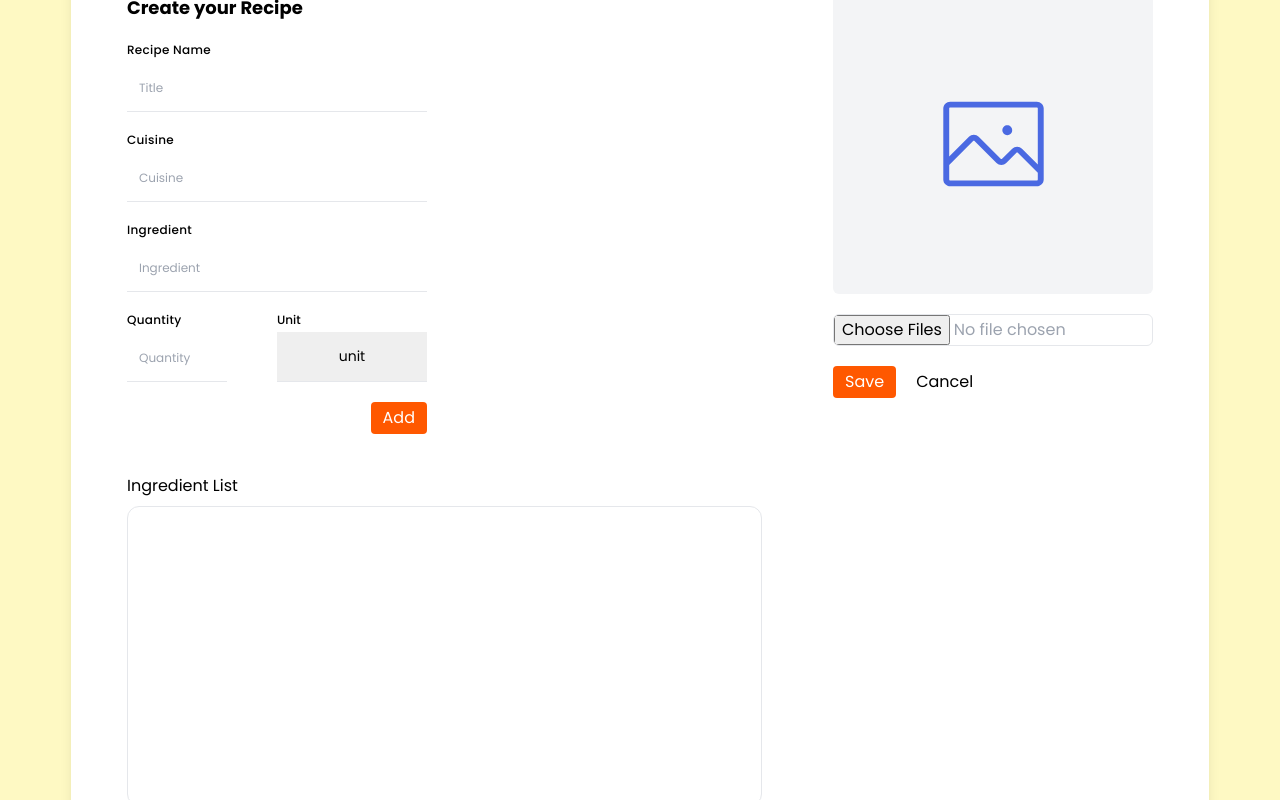
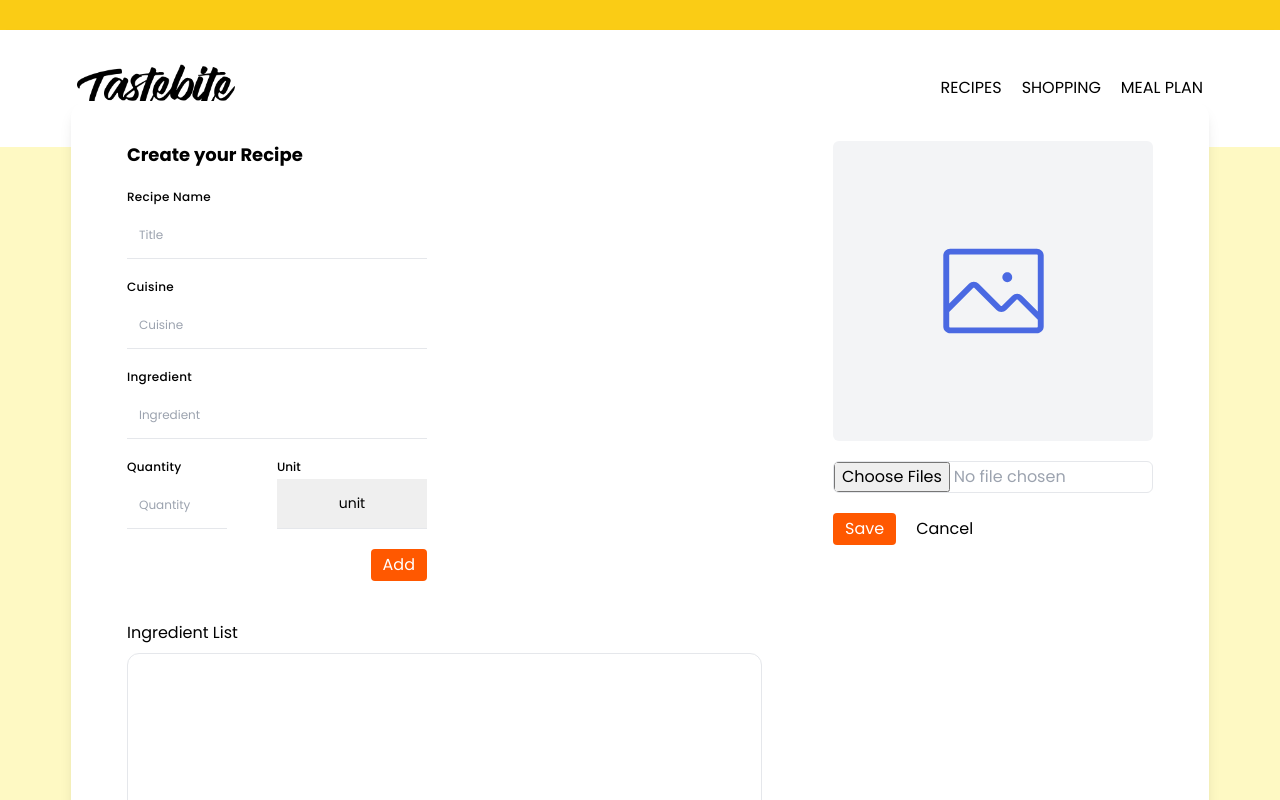
Before and after one commit to Mkreidly91/Recipe-Site, a React (Vite) app in the folder Frontend/: page /post in a window 1280 px wide. Shown: the top 800 px of the page. Built offline with nearby package versions, Linux system fonts and the light colour scheme; the HTML template or start-up script is replaced by a standard one.

Commit message:
Frontend: Implemented navbar component, added some icon

```diff
--- a/Frontend/src/App.jsx
+++ b/Frontend/src/App.jsx
@@ -1,18 +1,23 @@
 import { useState } from 'react';
 
 import './App.css';
-import { Route, Routes } from 'react-router-dom';
+import { Route, Routes, useLocation } from 'react-router-dom';
 import SignInPage from './Pages/SignInPage';
 import SignUpPage from './Pages/SignUpPage';
 import MainPage from './Pages/MainPage';
 import AddPost from './components/Forms/AddPost';
+import Navbar from './components/Common/Navbar';
 
 function App() {
+  const showNavbar =
+    location.pathname !== '/' && location.pathname !== '/signUp';
   return (
     <div className="poppins h-full">
+      {showNavbar && <Navbar />}
       <Routes>
         <Route path="/" element={<SignInPage />} />
         <Route path="/signUp" element={<SignUpPage />} />
+
         <Route path="/main" element={<MainPage />} />
         <Route path="/post" element={<AddPost />} />
       </Routes>
--- /dev/null
+++ b/Frontend/src/components/Common/Navbar.jsx
@@ -0,0 +1,30 @@
+import React, { useState } from 'react';
+import { Link, useNavigate } from 'react-router-dom';
+import logo from '../../assets/images/Tastebite.png';
+import Button from './Button';
+
+const Navbar = () => {
+  return (
+    <div className="nav">
+      <div className="yello bg-yellow-400 h-[30px]"></div>
+      <nav className="py-[34px] px-[77px] flex items-center justify-between shadow-md">
+        <img className="w-[160px]" src={logo} alt="" />
+        <div className="flex gap-5">
+          <Link to="/main">
+            <Button text="RECIPES" />
+          </Link>
+
+          <Link to="">
+            <Button text="SHOPPING" />
+          </Link>
+
+          <Link to="">
+            <Button text="MEAL PLAN" />
+          </Link>
+        </div>
+      </nav>
+    </div>
+  );
+};
+
+export default Navbar;
```
Also changed, not shown: Frontend/src/assets/icons/common/mag.svg (added).
